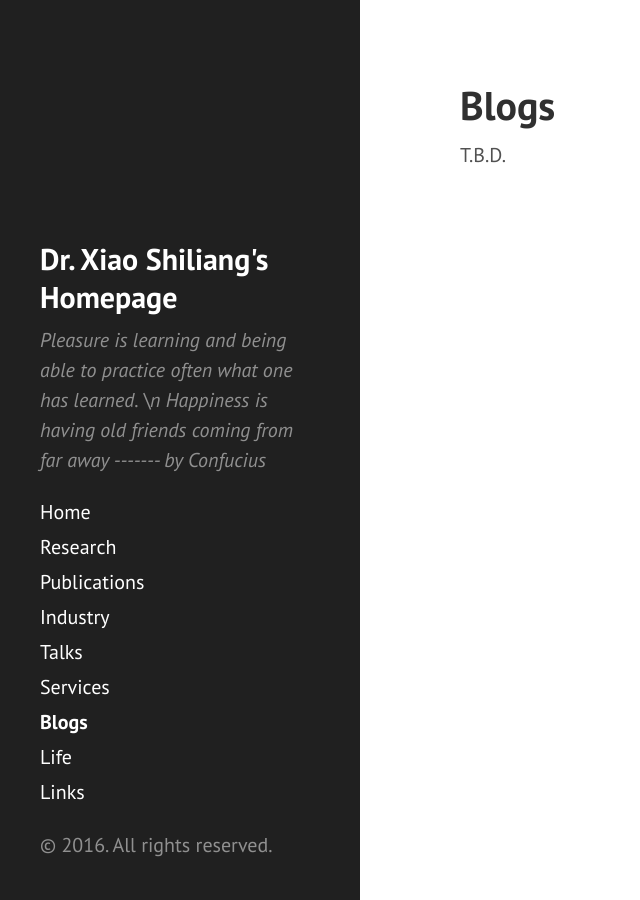
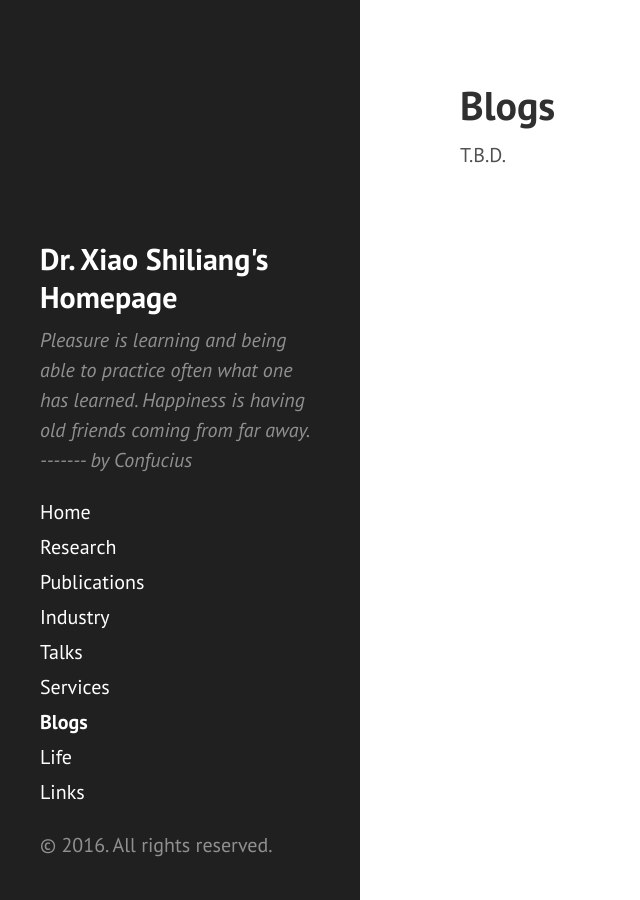
Before and after one commit to slxiao/slxiao.github.io, a Jekyll site: the page built from 6blogs.md, in a window 1280 px wide. Shown: the whole page, without its empty margins (0-640 px from the left). Built offline with Jekyll 4.4.1, drawn with Linux system fonts in a browser that asks for light colours; Markdown is read by kramdown in place of the engine named in the settings.

Commit message:
add defense

```diff
--- a/_config.yml
+++ b/_config.yml
@@ -8,7 +8,7 @@ permalink:        pretty
 # Setup
 title:            Dr. Xiao Shiliang's Homepage
 tagline:          ''
-description:      Pleasure is learning and being able to practice often what one has learned. \n Happiness is having old friends coming from far away ------- by Confucius
+description:      Pleasure is learning and being able to practice often what one has learned. Happiness is having old friends coming from far away. ------- by Confucius
 url:              http://slxiao.github.io
 baseurl:          /
 
```
Also changed, not shown: _posts/2016-08-22-Shiliang-XIAO.md (+11 -0 lines).
